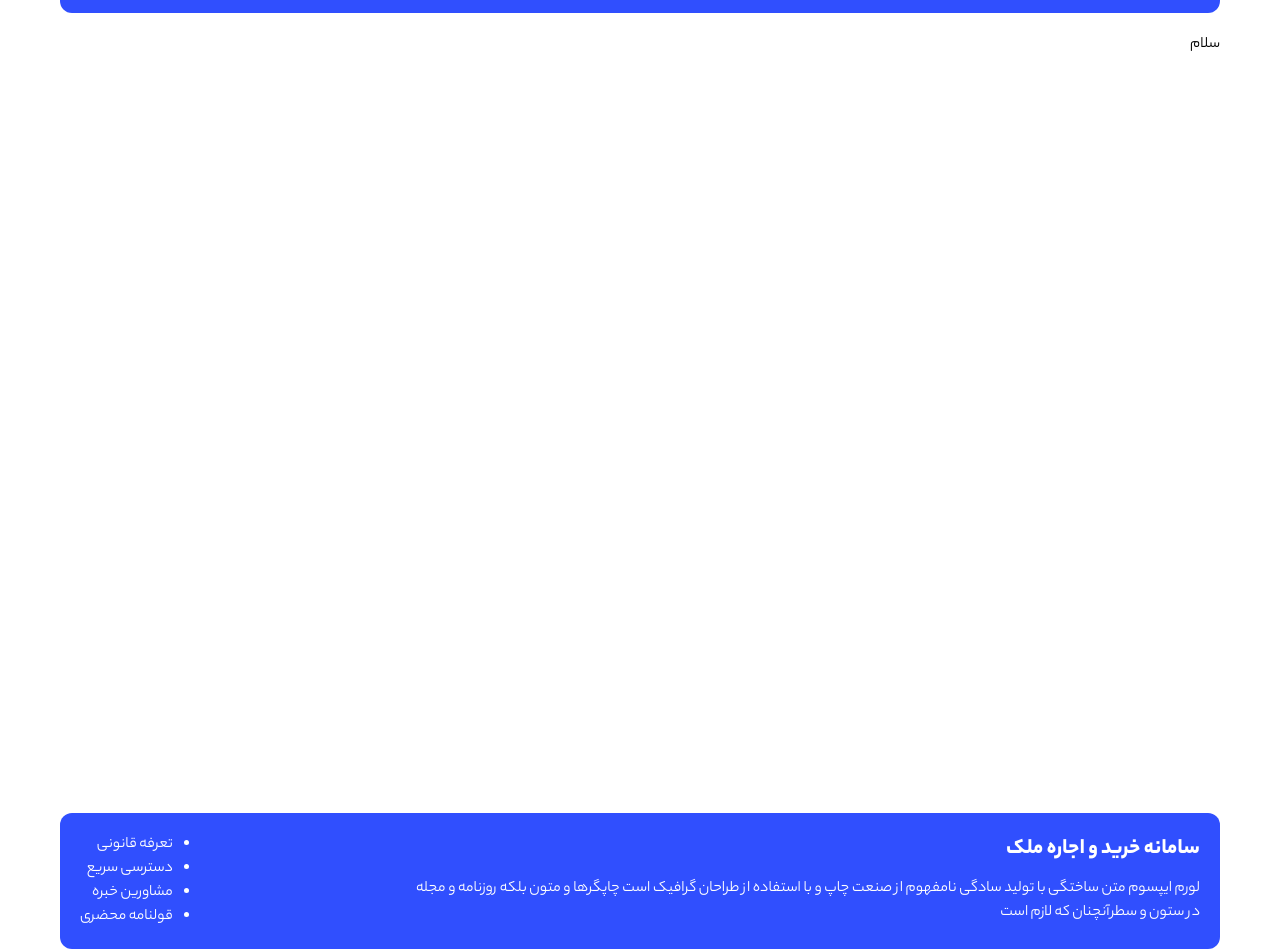
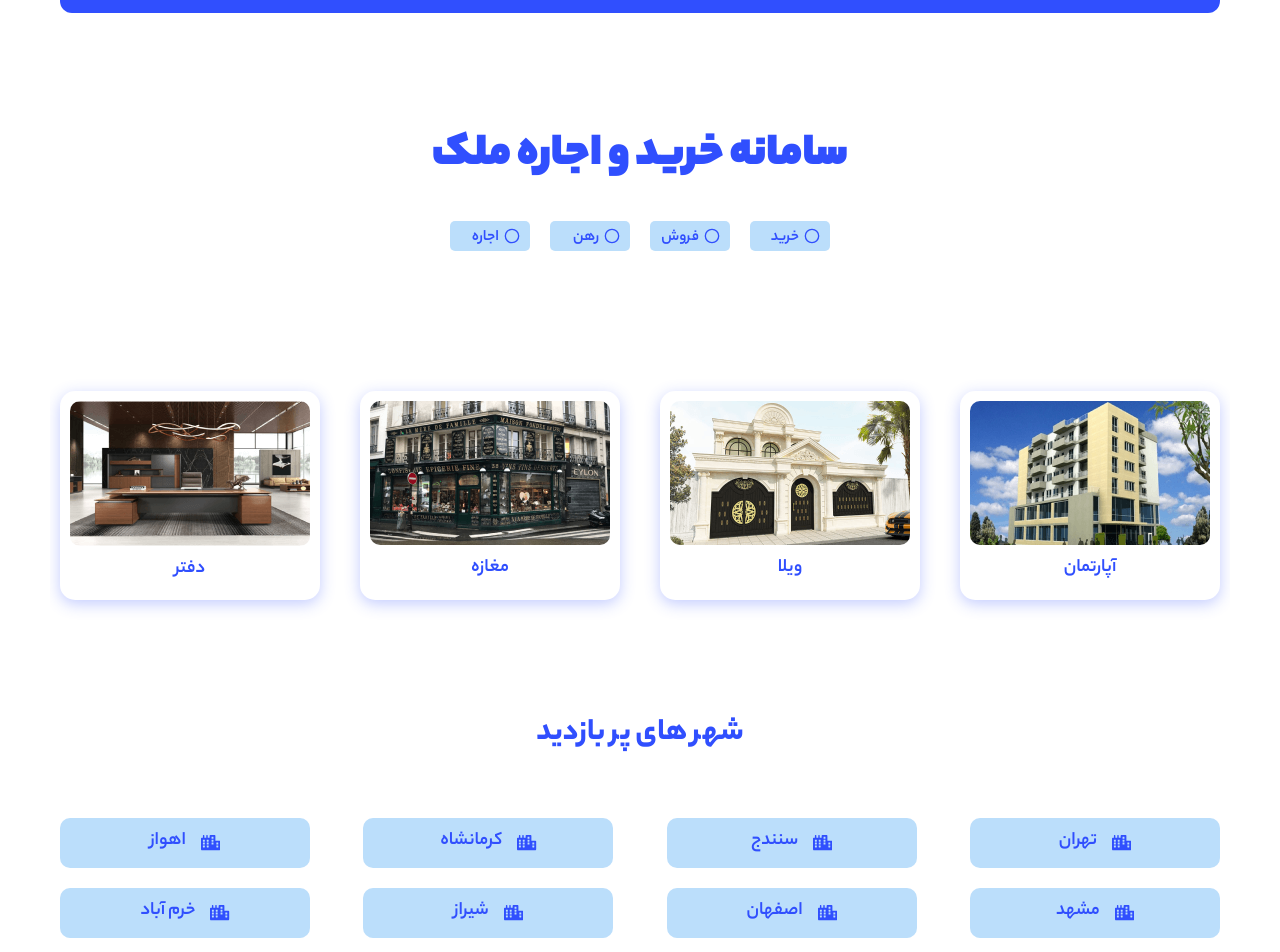
Before and after one commit to esih84/House-rental-site, a Next.js app: page / in a window 1280 px wide. Shown: the part 80-1032 px from the top of the page. Built offline with nearby package versions, Linux system fonts and the light colour scheme; no server answers.

Commit message:
develop landingpage

```diff
--- a/app/page.js
+++ b/app/page.js
@@ -1,11 +1,10 @@
+import HomePage from "@/components/template/HomePage";
 
 
 
 
 export default function Home() {
   return (
-      <main>
-          <h1>سلام</h1>
-      </main>
+      <HomePage/>
   )
 }
--- /dev/null
+++ b/components/modules/CategoryCard.js
@@ -0,0 +1,15 @@
+import Image from "next/image";
+import Link from "next/link";
+
+const CategoryCard = ({title,name}) => {
+    return (
+        <div className=" overflow-hidden rounded-[15px] transition-all my-[10px] p-[10px] shadow-[0_4px_15px_rgba(48,79,254,0.29)] md:hover:-rotate-6">
+            <Link href="/">
+                <Image src={`/images/${name}.png`} alt={title} width={240} height={144}  priority={true} className="rounded-[10px]"/>
+                <p className=" text-[1.2rem] font-normal text-[#304ffe] text-center mt-[10px] mb-[5px]">{title}</p>
+            </Link>
+        </div>
+    );
+}
+
+export default CategoryCard;
--- /dev/null
+++ b/components/template/HomePage.js
@@ -0,0 +1,59 @@
+import { FaCity } from "react-icons/fa";
+import { FiCircle } from "react-icons/fi";
+import CategoryCard from "../modules/CategoryCard";
+
+const HomePage = () => {
+    const services = ["خرید", "فروش", "رهن", "اجاره"];
+    const cities = [
+      "تهران",
+      "سنندج",
+      "کرمانشاه",
+      "اهواز",
+      "مشهد",
+      "اصفهان",
+      "شیراز",
+      "خرم آباد",
+    ];
+    const categories = {
+      apartment: "آپارتمان",
+      villa: "ویلا",
+      store: "مغازه",
+      office: "دفتر",
+    };
+
+    return (
+        <div>
+        <div className="flex flex-col-reverse justify-center items-center rounded-[10px] p-5 my-[100px]">
+          <div className=" w-full text-center text-[#304ffe]">
+            <h1 className=" font-bold text-3xl md:text-5xl mb-[30px]">سامانه خرید و اجاره ملک</h1>
+            <ul className=" flex justify-center flex-wrap list-none">
+              {services.map((service) => (
+                <li key={service} className=" flex items-center w-20 m-[10px] bg-[#bbdefb] py-[5px] px-[10px] rounded-[5px]">
+                  <FiCircle />
+                  <span className=" font-normal mr-[5px] h-5">{service}</span>
+                </li>
+              ))}
+            </ul>
+          </div>
+        </div>
+        <div className="flex justify-center sm:justify-between flex-wrap  my-[50px]">
+          {Object.keys(categories).map((i) => (
+            <CategoryCard title={categories[i]} name={i} />
+          ))}
+        </div>
+        <div className="  my-[100px]">
+          <h3 className=" font-semibold text-[2rem] text-[#304ffe] text-center">شهر های پر بازدید</h3>
+          <ul className="flex justify-center sm:justify-between flex-wrap mt-[50px] list-none">
+            {cities.map((i) => (
+              <li key={i} className=" gap-[15px] text-[#304ffe] bg-[#bbdefb] w-[250px] text-[1.2rem] flex justify-center items-center p-[10px] rounded-[10px] my-[10px] ">
+                <FaCity />
+                <span className=" h-[30px] font-normal">{i}</span>
+              </li>
+            ))}
+          </ul>
+        </div>
+      </div>
+    );
+}
+
+export default HomePage;
```
